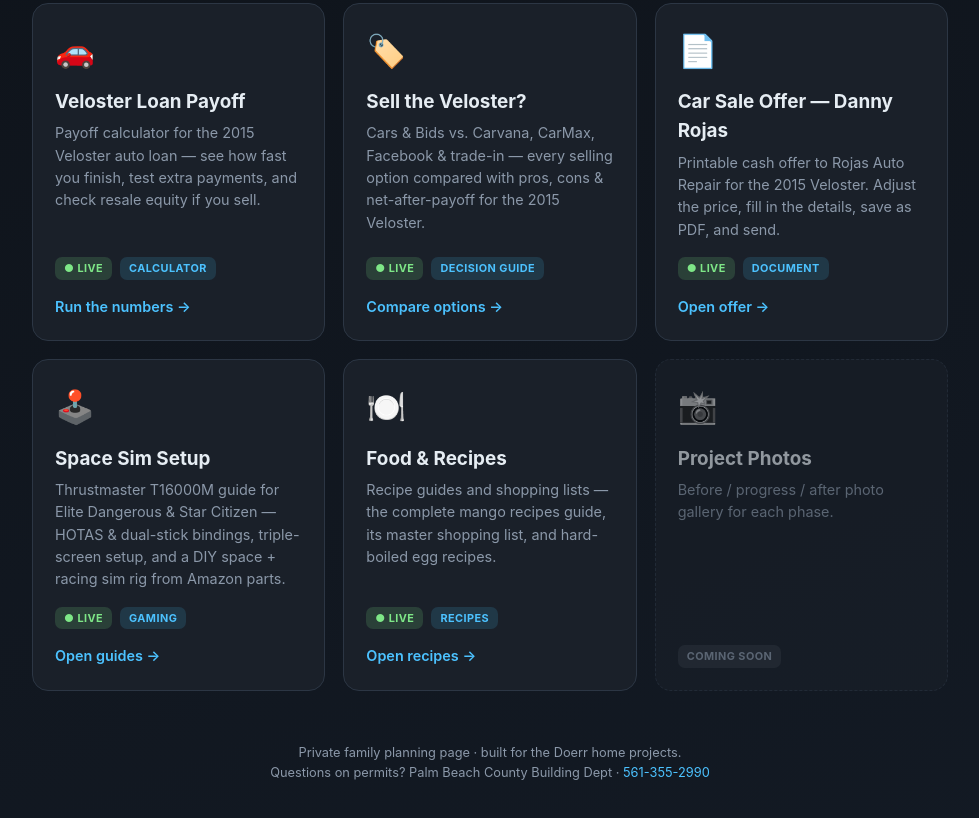
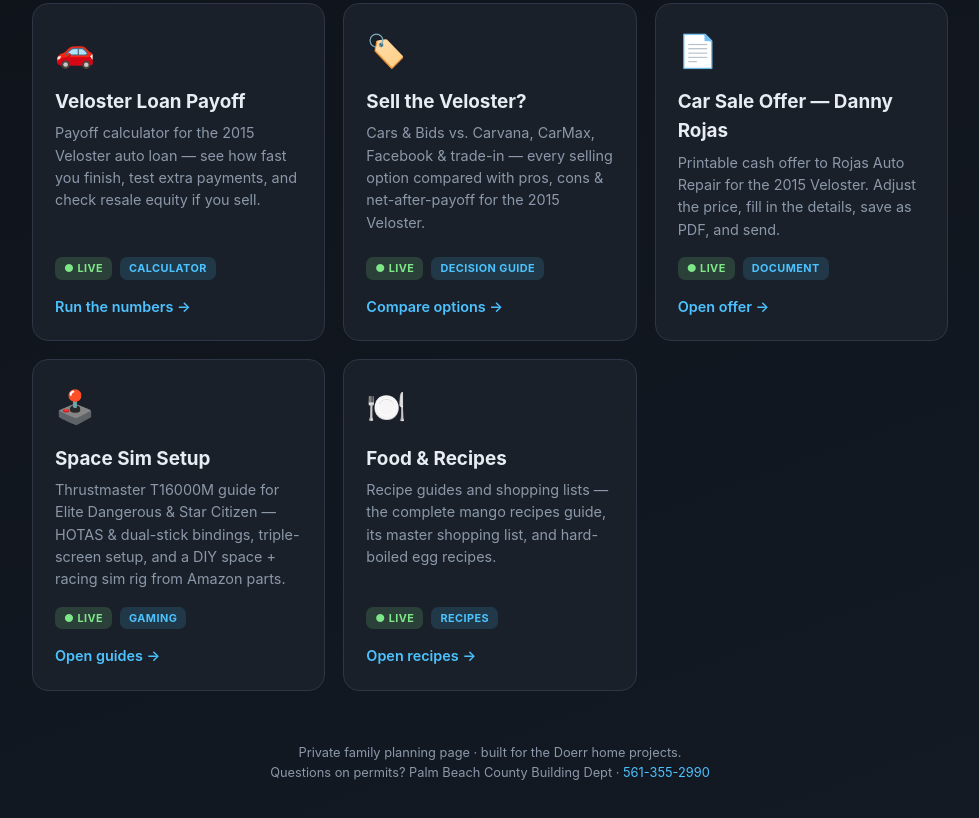
Before and after one commit to boommedia/eric-doerr, a plain HTML site: page index.html in a window 1280 px wide. Shown: the part 695-1513 px from the top of the page, without its empty margins (150-1129 px from the left). Drawn offline with Linux system fonts and the light colour scheme.

Commit message:
Remove Project Photos coming-soon card from hub

```diff
--- a/index.html
+++ b/index.html
@@ -135,13 +135,6 @@
       <div class="go">Open recipes →</div>
     </a>
 
-    <div class="card soon">
-      <div class="icon">📸</div>
-      <h2>Project Photos</h2>
-      <p>Before / progress / after photo gallery for each phase.</p>
-      <div class="tags"><span class="tag soon">Coming soon</span></div>
-    </div>
-
   </div>
 
   <footer>
```
